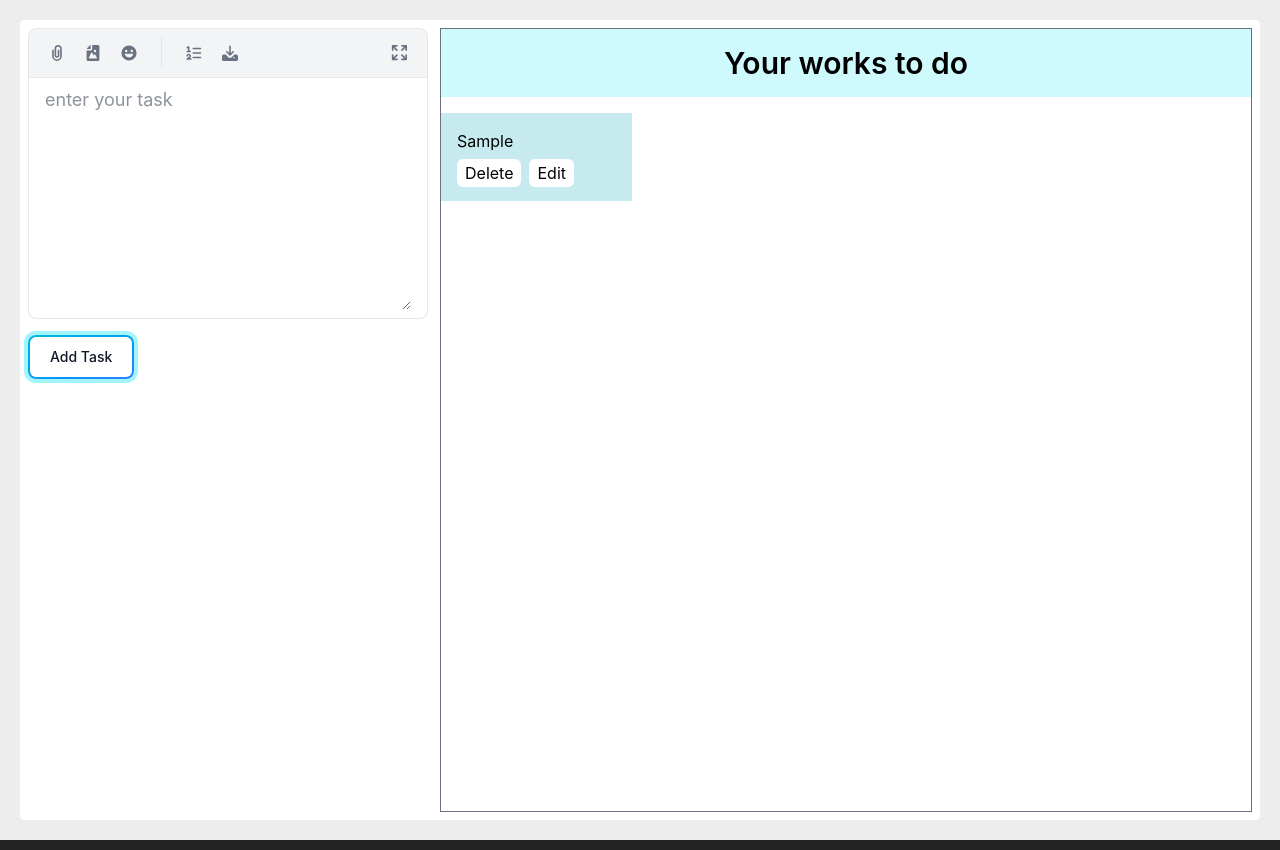
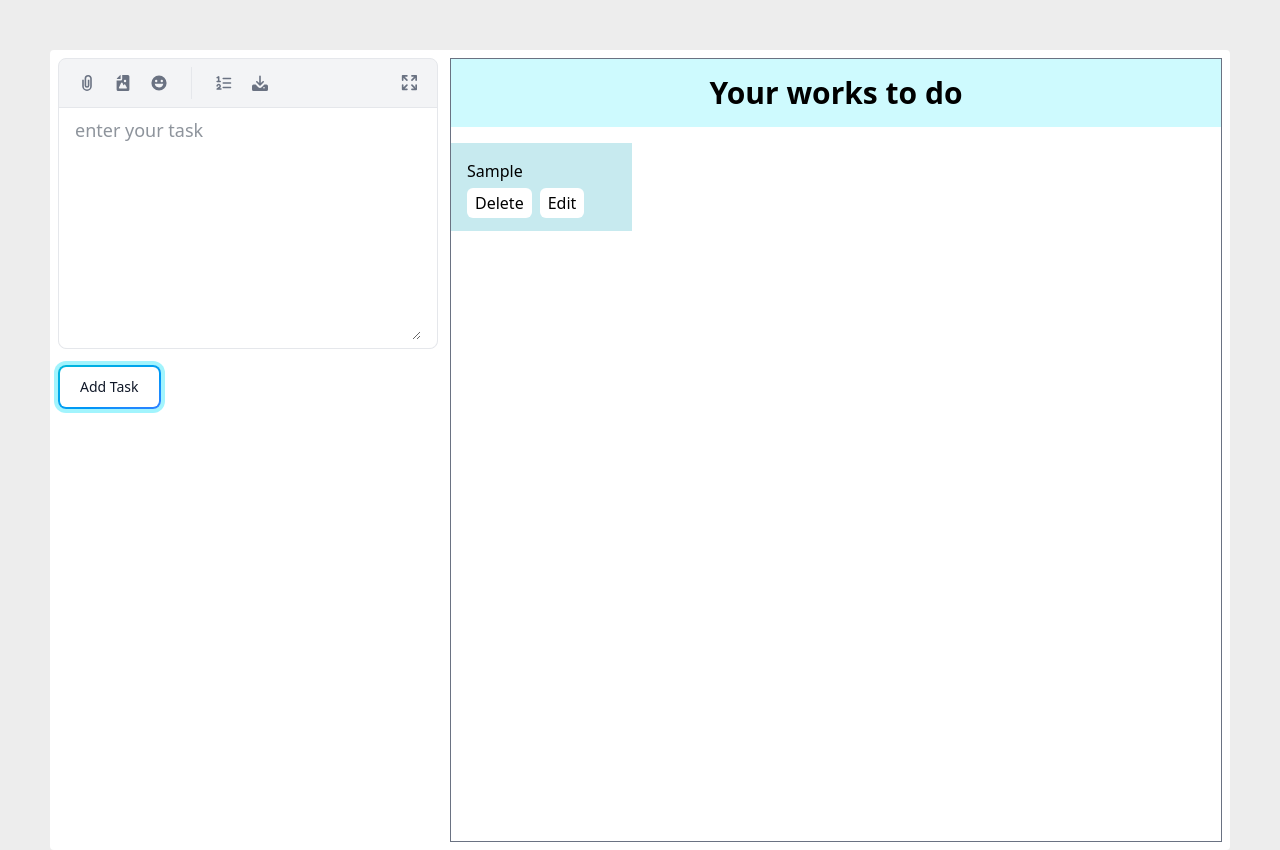
Before and after one commit to Tayyabakhatri/todo-react-redux-tayyaba-khatri, a React (Vite) app: page / in a window 1280 px wide. Both pictures are taken after typing "Sample" into the empty fields and a click on the button "Add Task". Built offline with nearby package versions, Linux system fonts and the light colour scheme.

Commit message:
delete button added

```diff
--- a/src/App.css
+++ b/src/App.css
@@ -1,4 +1,4 @@
-
+/*
 #root {
   max-width: 1280px;
   margin: 0 auto;
@@ -40,4 +40,4 @@
 
 .read-the-docs {
   color: #888;
-}
+} */
--- a/src/Components/Tasks.jsx
+++ b/src/Components/Tasks.jsx
@@ -1,26 +1,23 @@
-import React, { useState } from "react";
+import React, { useRef, useState } from "react";
 import "tailwindcss";
 import { useSelector, useDispatch } from "react-redux";
-import { addTask, selectTasks } from "../features/counter/todoSlice";
+import { addTask, delTask} from "../features/counter/todoSlice";
 const Tasks = () => {
   const dispatch = useDispatch();
-  const tasks = useSelector((state) => state.todo.tasks);
-  // const colors = useSelector((state) => state.todo.colors);
+  const tasks = useSelector(state => state.todo.tasks);
 
   let [taskInput, setTaskInput] = useState("");
-  // const [colorIndex, setColorIndex] = useState(0);
 
   const handlerButton = () => {
     if (taskInput.trim()) {
       dispatch(addTask(taskInput));
       setTaskInput("");
-      // setColorIndex((prevIndex) => (prevIndex + 1) % colors.length);
     }
   };
 
   return (
     <>
-      <div className="bg-[white] p-2 rounded grid grid-cols-1 md:grid-cols-3  gap-3 h-[100%]">
+      <div className="bg-[white] p-2 m-3 md:m-[30px] rounded grid grid-cols-1 md:grid-cols-3  gap-3 h-full">
         {/* div 1 */}
         <div className="h-full">
           <htmlForm>
@@ -71,7 +68,7 @@ const Tasks = () => {
                       className="p-2 text-gray-500 rounded-sm cursor-pointer hover:text-gray-900 hover:bg-gray-100 dark:text-gray-400 dark:hover:text-white dark:hover:bg-gray-600"
                     >
                       <svg
-                        class="w-4 h-4"
+                        className="w-4 h-4"
                         aria-hidden="true"
                         xmlns="http://www.w3.org/2000/svg"
                         fill="currentColor"
@@ -110,7 +107,7 @@ const Tasks = () => {
                       className="p-2 text-gray-500 rounded-sm cursor-pointer hover:text-gray-900 hover:bg-gray-100 dark:text-gray-400 dark:hover:text-white dark:hover:bg-gray-600"
                     >
                       <svg
-                        class="w-4 h-4"
+                        className="w-4 h-4"
                         aria-hidden="true"
                         xmlns="http://www.w3.org/2000/svg"
                         fill="currentColor"
@@ -183,7 +180,9 @@ const Tasks = () => {
         </div>
         {/* div 2 */}
         <div className="col-span-2 border border-gray-500">
-          <p className=" font-semibold text-center text-3xl text-black bg-cyan-100 p-4 mb-4">Your works to do</p>
+          <p className=" font-semibold text-center text-3xl text-black bg-cyan-100 p-4 mb-4">
+            Your works to do
+          </p>
           <div className="grid grid-cols-2 md:grid-cols-4 gap-4">
             {tasks.map((task, index) => (
               <div
@@ -193,8 +192,9 @@ const Tasks = () => {
               >
                 <div className=" p-2 m-2">
                   {task.text}
+
                   <div className="flex gap-2 mt-2">
-                    <button>
+                    <button onClick={() => dispatch(delTask(index))}>
                       <span className="relative px-2 py-1 transition-all ease-in duration-75 bg-white dark:bg-gray-900 rounded-md group-hover:bg-opacity-0">
                         Delete
                       </span>
--- a/src/features/counter/todoSlice.js
+++ b/src/features/counter/todoSlice.js
@@ -13,9 +13,16 @@ import { createSlice } from "@reduxjs/toolkit";
             state.tasks.push({text:action.payload,color}); // Add new task to tasks array
             state.colorIndex = (state.colorIndex + 1) % state.colors.length; // Move to next color
           },
+          delTask:(state,action )=>{
+            state.tasks.splice(action.payload,1)
+        },
+        editTask:(state,action)=>{
+const{index,newText}=action.payload
+        }
     }
 })
 export const {addTask}=inputFieldSlice.actions;
+export const {delTask}=inputFieldSlice.actions;
 export default inputFieldSlice.reducer;
 export const selectTasks = (state) => state.todo.tasks;
 // const initialState = {
--- a/src/index.css
+++ b/src/index.css
@@ -1,27 +1,12 @@
 @import "tailwindcss";
-
-:root {
-  font-family: Inter, system-ui, Avenir, Helvetica, Arial, sans-serif;
-  line-height: 1.5;
-  font-weight: 400;
-
-  color-scheme: light dark;
-  color: rgba(255, 255, 255, 0.87);
-  background-color: #242424;
-
-  font-synthesis: none;
-  text-rendering: optimizeLegibility;
-  -webkit-font-smoothing: antialiased;
-  -moz-osx-font-smoothing: grayscale;
-}
-
 
 body {
   margin: 0;
   display: flex;
   place-items: center;
-  min-width: 320px;
-  min-height: 100vh;
+  /* min-width: 320px;
+  min-height: 100vh; */
+
 
   background-color: #ededed;
 }
--- a/src/main.jsx
+++ b/src/main.jsx
@@ -1,5 +1,4 @@
 import React from "react";
-import { StrictMode } from "react";
 import { createRoot } from "react-dom/client";
 import { store } from "./app/store";
 import { Provider } from "react-redux";
```
